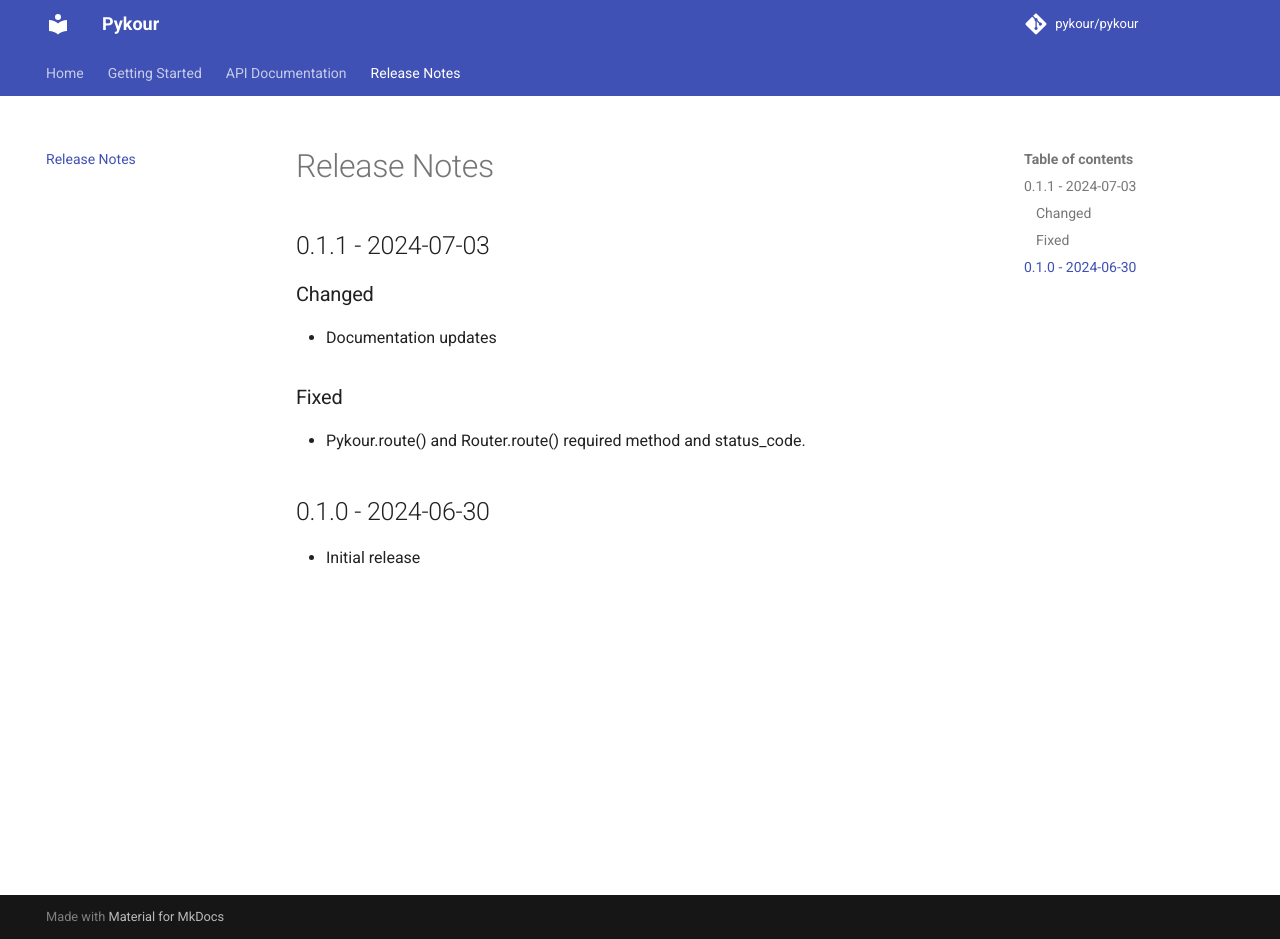
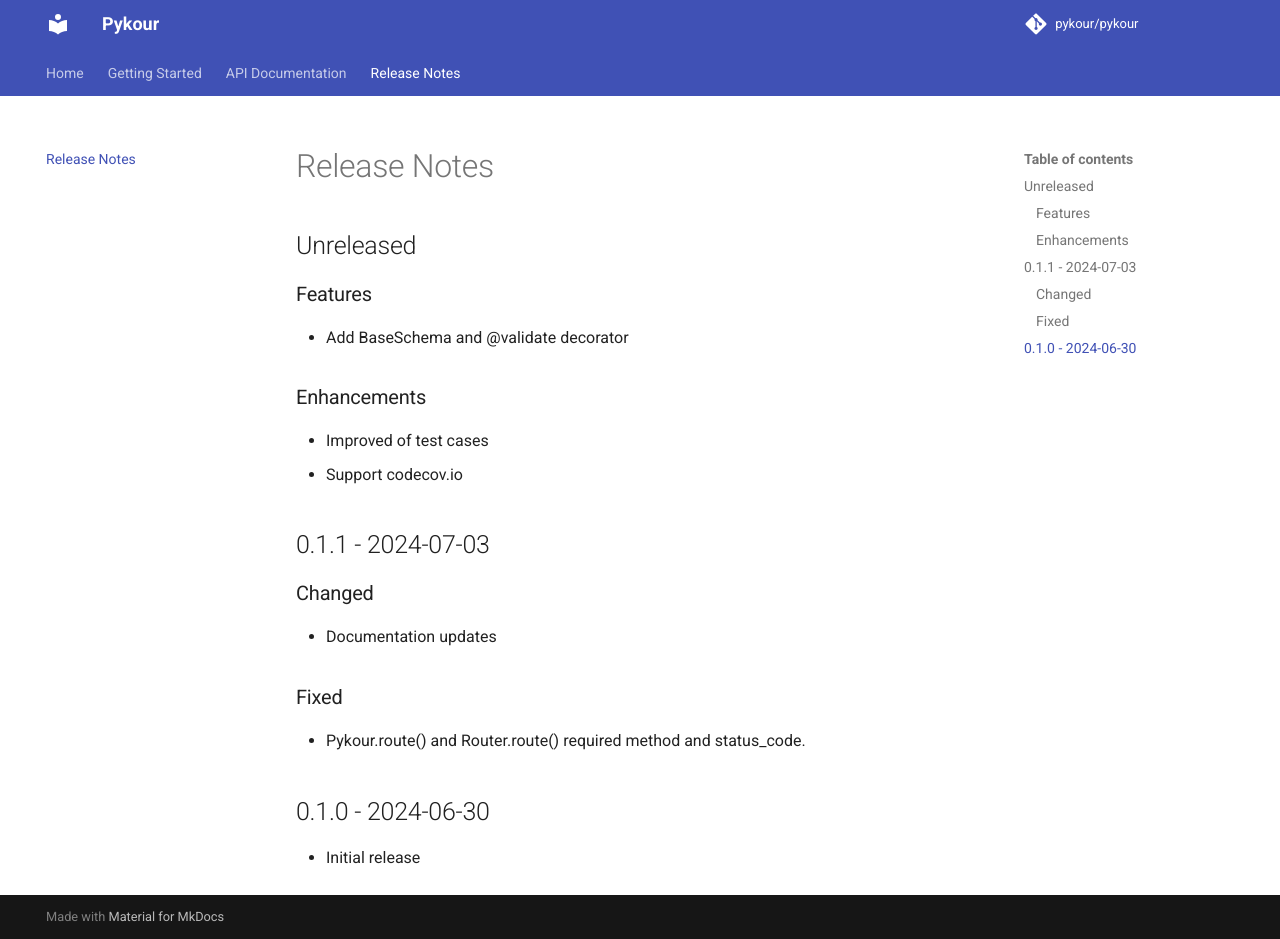
Before and after one commit to pykour/pykour, an MkDocs documentation site: the page built from docs/release-notes.md, in a window 1280 px wide and 939 px high. Built offline with MkDocs 1.6.1 and Material for MkDocs 9.7.7, drawn with Linux system fonts in a browser that asks for light colours; comment, search, counter and statistics services are not loaded.

Commit message:
call function support BaseSchema

```diff
--- a/docs/release-notes.md
+++ b/docs/release-notes.md
@@ -1,4 +1,15 @@
 # Release Notes
+
+## Unreleased
+
+### Features
+
+- Add BaseSchema and @validate decorator
+
+### Enhancements
+
+- Improved of test cases
+- Support codecov.io
 
 ## 0.1.1 - 2024-07-03
 
--- a/mkdocs.yml
+++ b/mkdocs.yml
@@ -29,6 +29,7 @@
         - Request: api/request.md
         - Response: api/response.md
         - URL: api/url.md
+        - BaseSchema: api/baseschema.md
       - exceptions:
         - HTTPException: api/httpexception.md
         - ResourceNotFoundException: api/resourcenotfoundexception.md
```
Also changed, not shown: docs/api/baseschema.md (added, +8 -0 lines), 3 other files.
